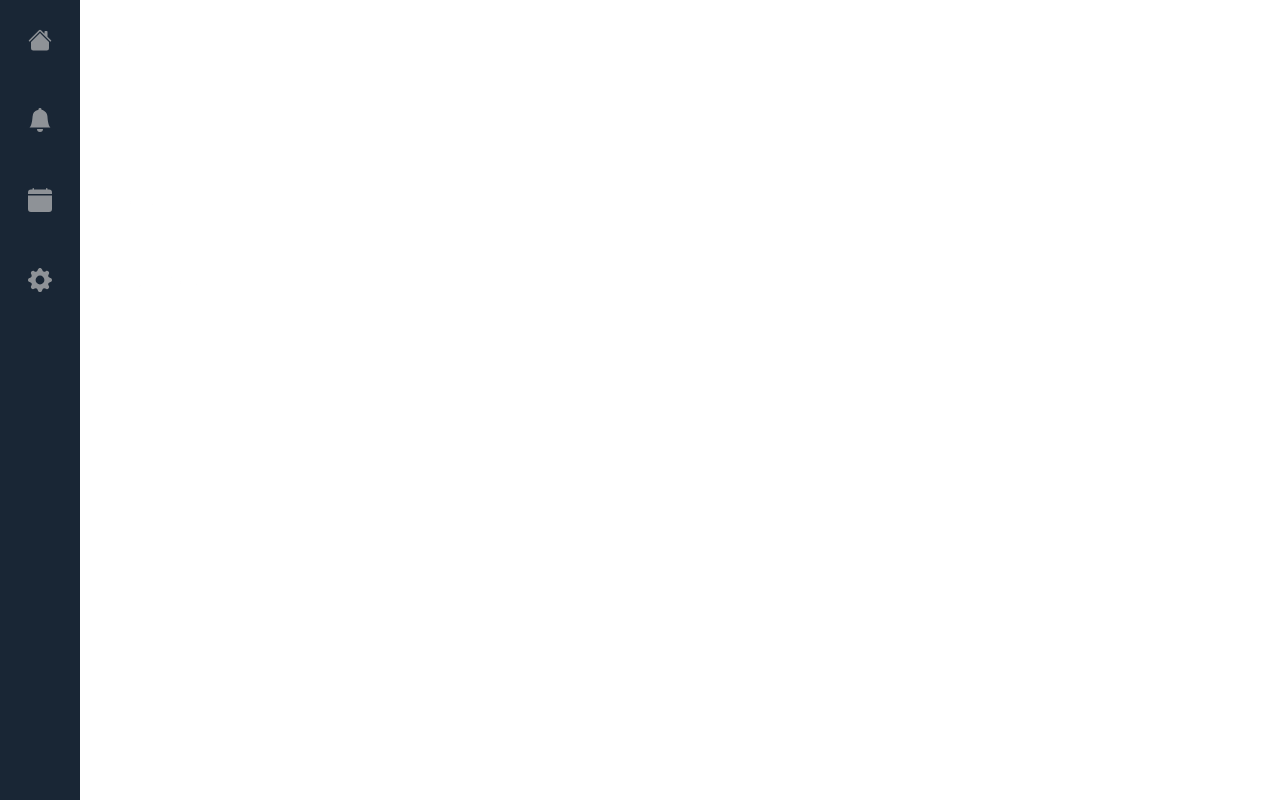
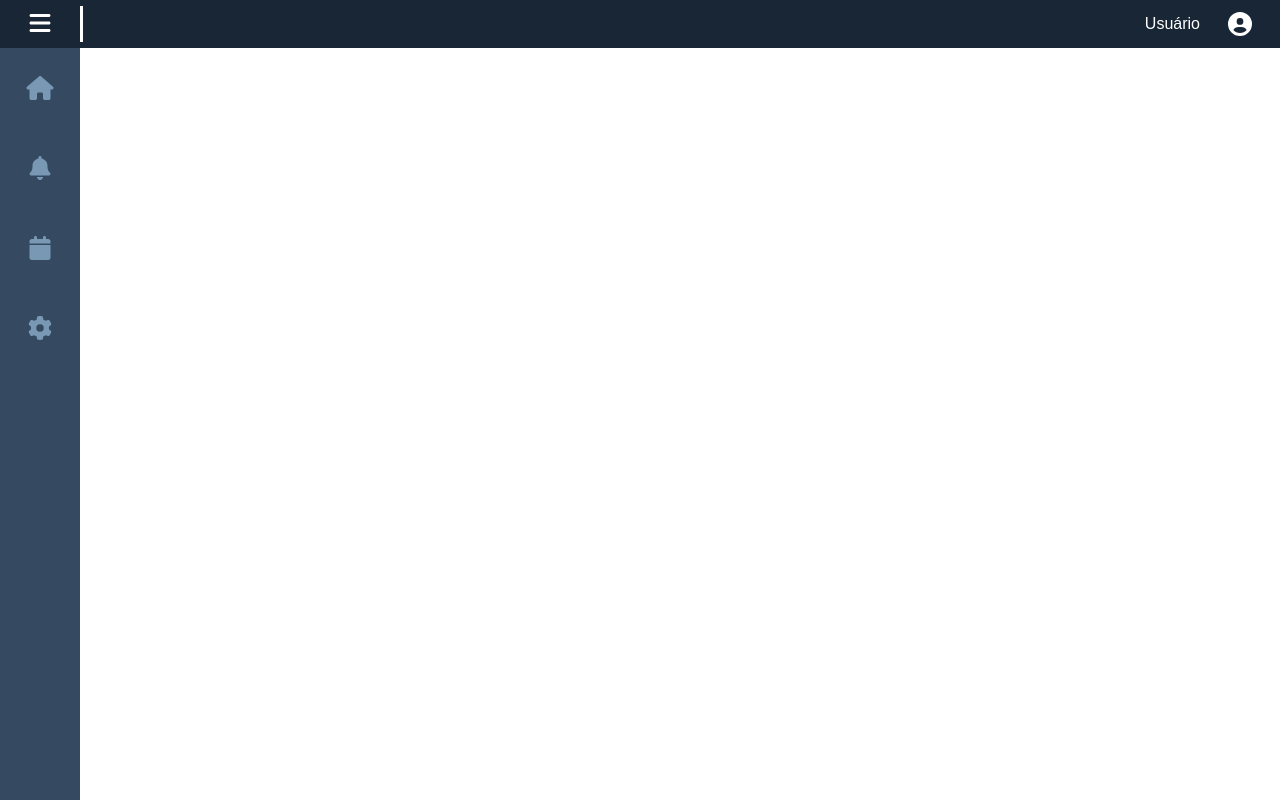
Before and after one commit to AndreHVentura/Cloud.io, a React (Create React App) app in the folder front/: page /home in a window 1280 px wide. Built offline with nearby package versions, Linux system fonts and the light colour scheme.

Commit message:
Atualizando a página home p/ incluir a top bar

```diff
--- a/front/src/pages/Home.tsx
+++ b/front/src/pages/Home.tsx
@@ -1,10 +1,12 @@
 import styled from "styled-components";
 import { NavLink } from "react-router-dom";
-import { BsFillHouseFill, BsBellFill, BsCalendarFill, BsFillGearFill } from "react-icons/bs"
 
 export default function Home() {
   return (
-    <NavBar />
+    <>
+      <NavBar />
+      <Topbar />
+    </>
   );
 };
 
@@ -15,25 +17,25 @@
 
           <li>
             <NavLink to="/">
-              <BsFillHouseFill />
+              <svg xmlns="http://www.w3.org/2000/svg" viewBox="0 0 576 512"><path fill="#74C0FC" d="M575.8 255.5c0 18-15 32.1-32 32.1l-32 0 .7 160.2c0 2.7-.2 5.4-.5 8.1l0 16.2c0 22.1-17.9 40-40 40l-16 0c-1.1 0-2.2 0-3.3-.1c-1.4 .1-2.8 .1-4.2 .1L416 512l-24 0c-22.1 0-40-17.9-40-40l0-24 0-64c0-17.7-14.3-32-32-32l-64 0c-17.7 0-32 14.3-32 32l0 64 0 24c0 22.1-17.9 40-40 40l-24 0-31.9 0c-1.5 0-3-.1-4.5-.2c-1.2 .1-2.4 .2-3.6 .2l-16 0c-22.1 0-40-17.9-40-40l0-112c0-.9 0-1.9 .1-2.8l0-69.7-32 0c-18 0-32-14-32-32.1c0-9 3-17 10-24L266.4 8c7-7 15-8 22-8s15 2 21 7L564.8 231.5c8 7 12 15 11 24z"/></svg>
               <span>Início</span>
             </NavLink>
           </li>
           <li>
             <NavLink to="/">
-              <BsBellFill />
+              <svg xmlns="http://www.w3.org/2000/svg" viewBox="0 0 448 512"><path fill="#74C0FC" d="M224 0c-17.7 0-32 14.3-32 32l0 19.2C119 66 64 130.6 64 208l0 18.8c0 47-17.3 92.4-48.5 127.6l-7.4 8.3c-8.4 9.4-10.4 22.9-5.3 34.4S19.4 416 32 416l384 0c12.6 0 24-7.4 29.2-18.9s3.1-25-5.3-34.4l-7.4-8.3C401.3 319.2 384 273.9 384 226.8l0-18.8c0-77.4-55-142-128-156.8L256 32c0-17.7-14.3-32-32-32zm45.3 493.3c12-12 18.7-28.3 18.7-45.3l-64 0-64 0c0 17 6.7 33.3 18.7 45.3s28.3 18.7 45.3 18.7s33.3-6.7 45.3-18.7z"/></svg>
               <span>Alertas</span>
             </NavLink>
           </li>
           <li>
             <NavLink to="/">
-              <BsCalendarFill />
+              <svg xmlns="http://www.w3.org/2000/svg" viewBox="0 0 448 512"><path fill="#74C0FC" d="M96 32l0 32L48 64C21.5 64 0 85.5 0 112l0 48 448 0 0-48c0-26.5-21.5-48-48-48l-48 0 0-32c0-17.7-14.3-32-32-32s-32 14.3-32 32l0 32L160 64l0-32c0-17.7-14.3-32-32-32S96 14.3 96 32zM448 192L0 192 0 464c0 26.5 21.5 48 48 48l352 0c26.5 0 48-21.5 48-48l0-272z"/></svg>
               <span>Histórico</span>
             </NavLink>
           </li>
           <li>
             <NavLink to="/">
-              <BsFillGearFill />
+              <svg xmlns="http://www.w3.org/2000/svg" viewBox="0 0 512 512"><path fill="#74C0FC" d="M495.9 166.6c3.2 8.7 .5 18.4-6.4 24.6l-43.3 39.4c1.1 8.3 1.7 16.8 1.7 25.4s-.6 17.1-1.7 25.4l43.3 39.4c6.9 6.2 9.6 15.9 6.4 24.6c-4.4 11.9-9.7 23.3-15.8 34.3l-4.7 8.1c-6.6 11-14 21.4-22.1 31.2c-5.9 7.2-15.7 9.6-24.5 6.8l-55.7-17.7c-13.4 10.3-28.2 18.9-44 25.4l-12.5 57.1c-2 9.1-9 16.3-18.2 17.8c-13.8 2.3-28 3.5-42.5 3.5s-28.7-1.2-42.5-3.5c-9.2-1.5-16.2-8.7-18.2-17.8l-12.5-57.1c-15.8-6.5-30.6-15.1-44-25.4L83.1 425.9c-8.8 2.8-18.6 .3-24.5-6.8c-8.1-9.8-15.5-20.2-22.1-31.2l-4.7-8.1c-6.1-11-11.4-22.4-15.8-34.3c-3.2-8.7-.5-18.4 6.4-24.6l43.3-39.4C64.6 273.1 64 264.6 64 256s.6-17.1 1.7-25.4L22.4 191.2c-6.9-6.2-9.6-15.9-6.4-24.6c4.4-11.9 9.7-23.3 15.8-34.3l4.7-8.1c6.6-11 14-21.4 22.1-31.2c5.9-7.2 15.7-9.6 24.5-6.8l55.7 17.7c13.4-10.3 28.2-18.9 44-25.4l12.5-57.1c2-9.1 9-16.3 18.2-17.8C227.3 1.2 241.5 0 256 0s28.7 1.2 42.5 3.5c9.2 1.5 16.2 8.7 18.2 17.8l12.5 57.1c15.8 6.5 30.6 15.1 44 25.4l55.7-17.7c8.8-2.8 18.6-.3 24.5 6.8c8.1 9.8 15.5 20.2 22.1 31.2l4.7 8.1c6.1 11 11.4 22.4 15.8 34.3zM256 336a80 80 0 1 0 0-160 80 80 0 1 0 0 160z"/></svg>
               <span>Configurações</span>
             </NavLink>
           </li>
@@ -45,9 +47,10 @@
 
 const Nav = styled.nav`
   width: 5rem;
+  margin-top: 3rem;
   height: 100vh;
   position: fixed;
-  background-color: rgb(25,38,53);
+  background-color: rgb(53,74,97);
   transition: width 200ms ease;
 
   &:hover {
@@ -78,13 +81,13 @@
     height: 5rem;
     text-decoration: none;
     color: white;
-    filter: grayscale(100%) opacity(0.7);
+    filter: grayscale(50%) opacity(0.7);
     transition: 400ms
   }
 
   & a:hover {
     filter: grayscale(0%) opacity(1);
-    background-color: rgb(11, 17, 24);
+    background-color: rgb(33, 54, 77);
     color: white;
   }
 
@@ -94,11 +97,61 @@
   }
 
   & svg {
-    color: skyblue;
     height: 1.5rem;
     width: 1.5rem;
     min-width: 3rem;
     margin: 0 1rem;
   }
 `;
-// rgb(53,74,97)
+
+function Topbar() {
+  return(
+    <Upperdiv>
+        <svg xmlns="http://www.w3.org/2000/svg" viewBox="0 0 512 512"><path fill="white" d="M399 384.2C376.9 345.8 335.4 320 288 320l-64 0c-47.4 0-88.9 25.8-111 64.2c35.2 39.2 86.2 63.8 143 63.8s107.8-24.7 143-63.8zM0 256a256 256 0 1 1 512 0A256 256 0 1 1 0 256zm256 16a72 72 0 1 0 0-144 72 72 0 1 0 0 144z"/></svg>
+      <P>Usuário</P>
+      <ToggleDiv>
+        <Button>
+          <svg xmlns="http://www.w3.org/2000/svg" viewBox="0 0 448 512"><path fill="white" d="M0 96C0 78.3 14.3 64 32 64l384 0c17.7 0 32 14.3 32 32s-14.3 32-32 32L32 128C14.3 128 0 113.7 0 96zM0 256c0-17.7 14.3-32 32-32l384 0c17.7 0 32 14.3 32 32s-14.3 32-32 32L32 288c-17.7 0-32-14.3-32-32zM448 416c0 17.7-14.3 32-32 32L32 448c-17.7 0-32-14.3-32-32s14.3-32 32-32l384 0c17.7 0 32 14.3 32 32z"/></svg>
+        </Button>
+      </ToggleDiv>
+    </Upperdiv>
+  );
+}
+
+const Upperdiv = styled.div`
+  background-color: rgb(25,38,53);
+  height: 3rem;
+  display: flex;
+  flex-direction: row-reverse;
+  align-items: center;
+  justify-content: flex-start;
+  color: white;
+  padding: 0 1rem;
+
+  & svg {
+    height: 1.5rem;
+    width: 1.5rem;
+    min-width: 3rem;
+  }
+`;
+
+const P = styled.p`
+  margin: 0 1rem;
+`;
+
+const Button = styled.button`
+  background-color: rgb(25,38,53);
+  border: none;
+  cursor: pointer;
+  padding: 0.3rem 0;
+
+  &:hover {
+    background-color: rgb(45,58,73)
+  }
+`;
+
+const ToggleDiv = styled.div`
+  margin-right: auto;
+  border-right: solid white;
+  padding-right: 1rem;
+`;
```
